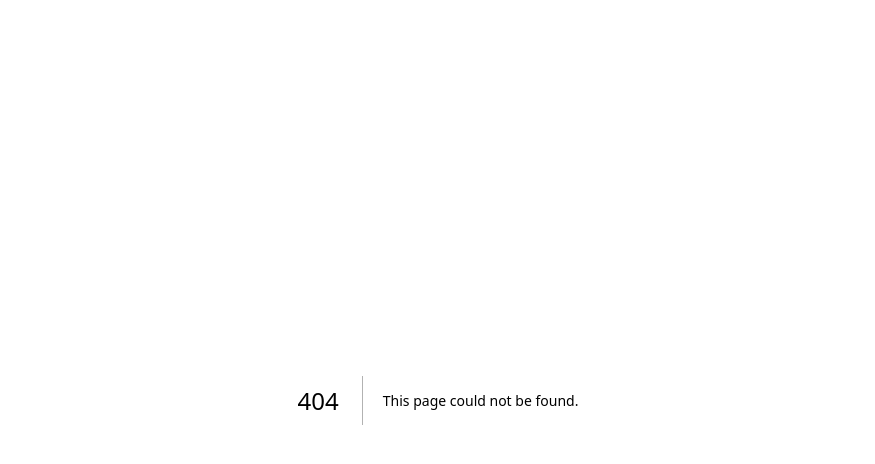
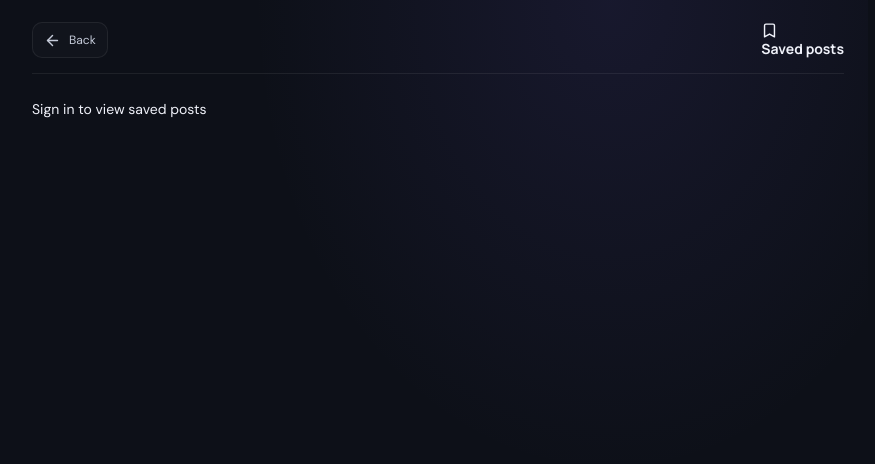
Before and after one commit to ukaeke-stack/uceno-social, a Next.js app: page /saved in a window 1280 px wide. Before the commit this address had no page. Shown: the top 464 px of the page, without its empty margins (202-1077 px from the left). Built offline with nearby package versions, Linux system fonts and the light colour scheme; no server answers.

Commit message:
Add persistent saved-post API and page

```diff
--- /dev/null
+++ b/app/saved/page.tsx
@@ -0,0 +1,17 @@
+'use client';
+
+import { useEffect, useState } from 'react';
+import { useRouter } from 'next/navigation';
+import { ArrowLeft, Bookmark, BookmarkX, FileText, Heart, MessageSquare } from 'lucide-react';
+
+type SavedPost = { id:string; body:string; mediaUrl?:string|null; mediaType?:'image'|'video'|null; createdAt:string; displayName:string; handle:string; likes:number; comments:number; savedAt:string };
+
+export default function SavedPostsPage() {
+  const router = useRouter();
+  const [posts,setPosts] = useState<SavedPost[]>([]);
+  const [error,setError] = useState('');
+  const [loading,setLoading] = useState(true);
+  useEffect(()=>{let active=true;fetch('/api/bookmarks',{cache:'no-store'}).then(async r=>{const d=await r.json();if(!r.ok)throw new Error(d.error||'Could not load saved posts');return d}).then(d=>{if(active)setPosts(Array.isArray(d.posts)?d.posts:[])}).catch(e=>{if(active)setError(e instanceof Error?e.message:'Could not load saved posts')}).finally(()=>{if(active)setLoading(false)});return()=>{active=false}},[]);
+  async function remove(postId:string){try{const r=await fetch('/api/bookmarks',{method:'DELETE',headers:{'content-type':'application/json'},body:JSON.stringify({postId})});const d=await r.json();if(!r.ok)throw new Error(d.error||'Could not remove bookmark');setPosts(old=>old.filter(p=>p.id!==postId))}catch(e){setError(e instanceof Error?e.message:'Could not remove bookmark')}}
+  return <main className="user-page"><header className="user-page-top"><button className="user-back" onClick={()=>router.back()}><ArrowLeft size={17}/> Back</button><strong><Bookmark size={17}/> Saved posts</strong></header><section className="user-posts-section">{loading?<p>Loading saved posts…</p>:error?<p role="alert">{error}</p>:posts.length?posts.map(post=><article className="user-post-card" key={post.id}><div className="user-post-meta"><strong>{post.displayName} · @{post.handle}</strong><span>{new Date(post.createdAt).toLocaleString()}</span></div>{post.body&&<p>{post.body}</p>}{post.mediaType==='video'&&post.mediaUrl&&<video src={post.mediaUrl} controls playsInline/>}{post.mediaType==='image'&&post.mediaUrl&&<img src={post.mediaUrl} alt="Post media"/>}<div className="user-post-engagement"><span><Heart size={15}/> {post.likes} likes</span><span><MessageSquare size={15}/> {post.comments} comments</span><button onClick={()=>void remove(post.id)}><BookmarkX size={15}/> Remove saved post</button></div></article>):<div className="user-empty"><FileText size={25}/><strong>No saved posts</strong><span>Posts you bookmark will appear here.</span></div>}</section></main>;
+}
```
